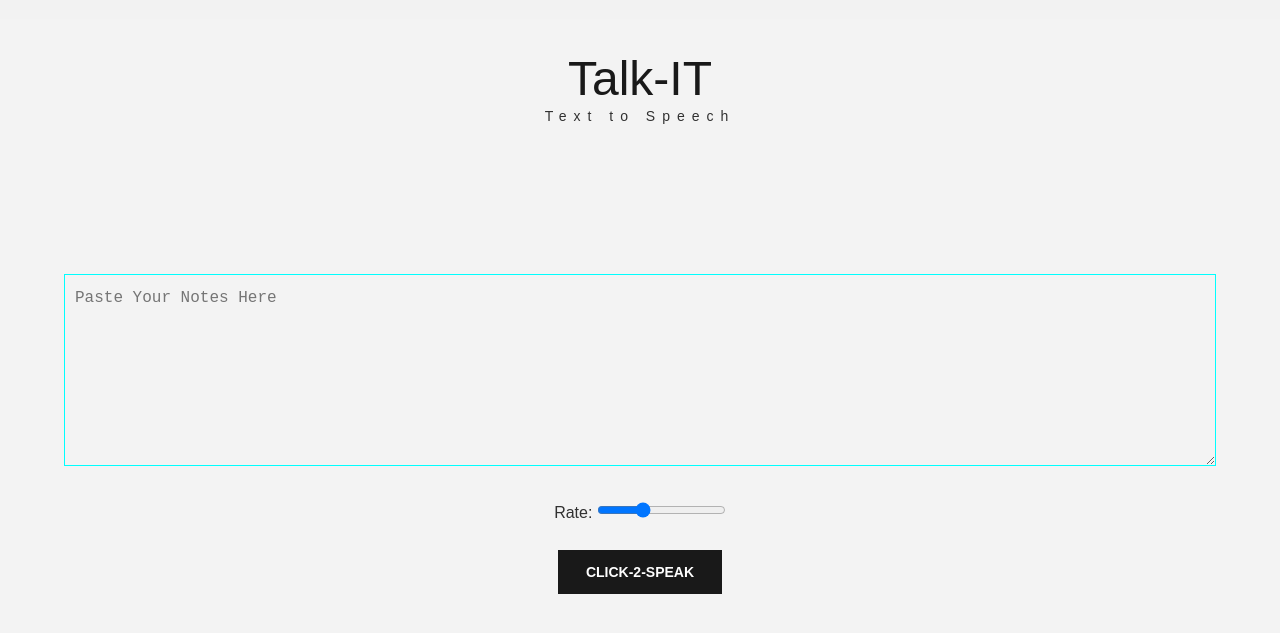
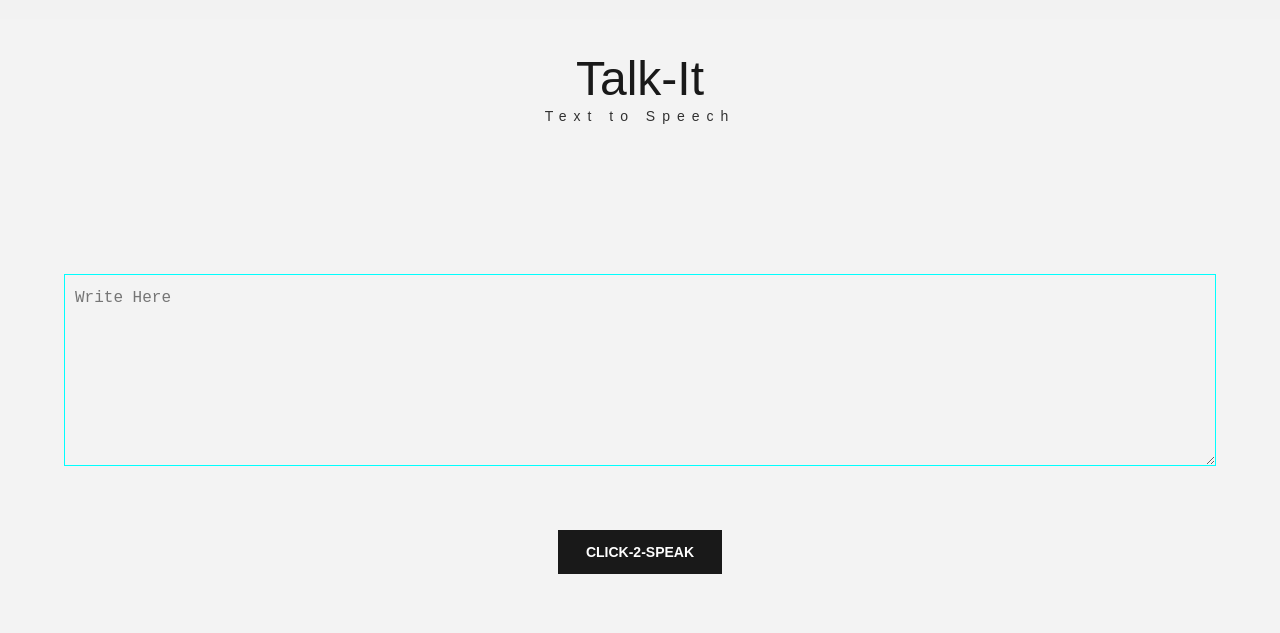
Before and after one commit to nuston/Text2Speech, a plain HTML site: page index.html in a window 1280 px wide. Shown: the part 109-742 px from the top of the page. Drawn offline with Linux system fonts and the light colour scheme.

Commit message:
Update index.html

```diff
--- a/index.html
+++ b/index.html
@@ -21,21 +21,23 @@
 
   <section>
     <div class="title">
-      <h2 class="main-title">Talk-IT</h2>
+      <h2 class="main-title">Talk-It</h2>
       <p class="sub-title">Text to Speech</p>
     </div>
 
     <div class="main">
       <div class="box">
-        <textarea class="text" id="text" cols="30" rows="10" placeholder="Paste your notes here "></textarea>
-<div id="rate-control">
-  <label for="rate">Rate:</label>
-  <input type="range" min="0.5" max="2" value="1" step="0.1" id="rate" />
-</div>
+        <textarea class="text" id="text" cols="30" rows="10" placeholder="Write here"></textarea>
+
+
 
         <button class="btn" id="btn">
           <span>Click-2-Speak</span>
         </button>
+
+
+
+
       </div>
       </form>
     </div>
@@ -47,8 +49,9 @@
     </footer>
   </section>
 
-
   <!-- scripts-->
   <script src="Text2Speech.js"></script>
+
+
 </body>
 </html>
```
